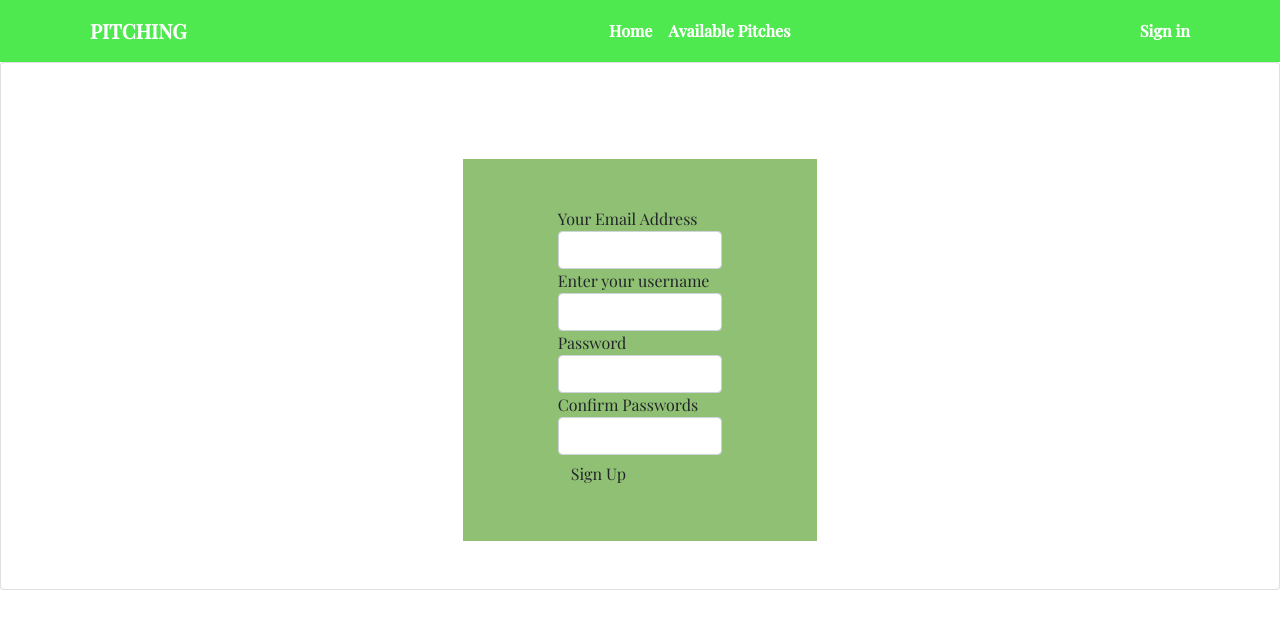
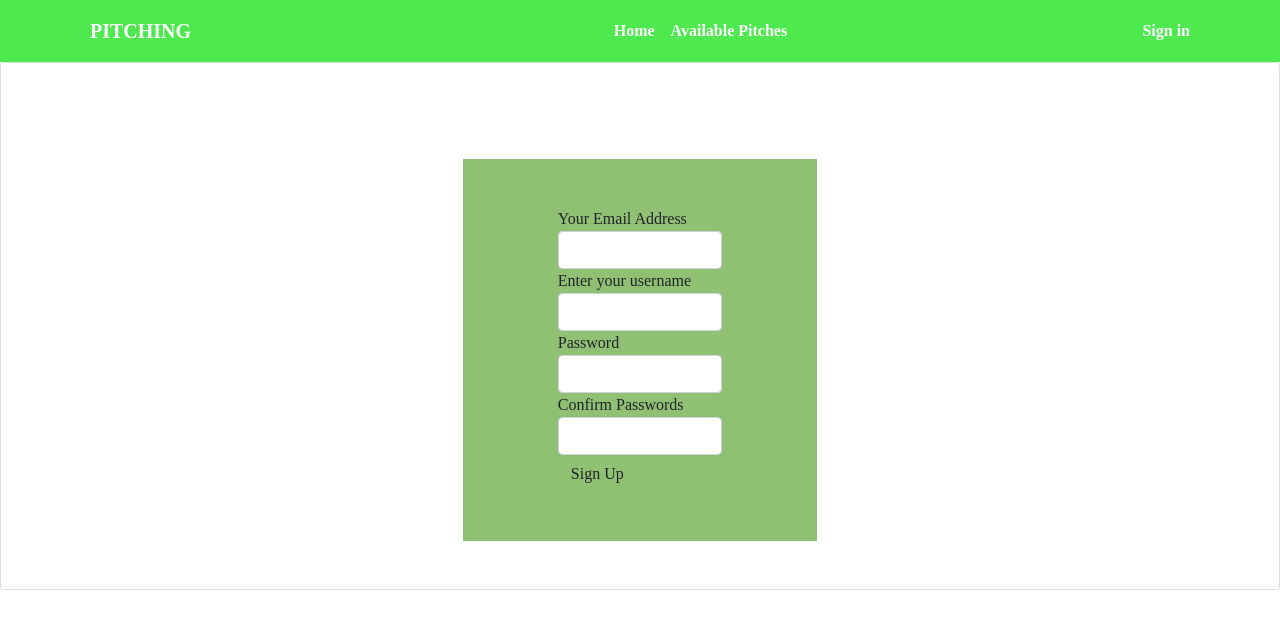
Before and after one commit to RobbinGIT/ThePitches, a Flask app: page /authenticate/register in a window 1280 px wide. Shown: the top 629 px of the page. Run offline with Flask 2, Linux system fonts and the light colour scheme; some libraries are stand-ins or nearby versions.

Commit message:
font family to poppins

```diff
--- a/app/static/css/style.css
+++ b/app/static/css/style.css
@@ -2,5 +2,5 @@
 
 
 * {
-    font-family: 'Playfair Display', serif;
+    font-family: 'poppins', serif;
 }
```
